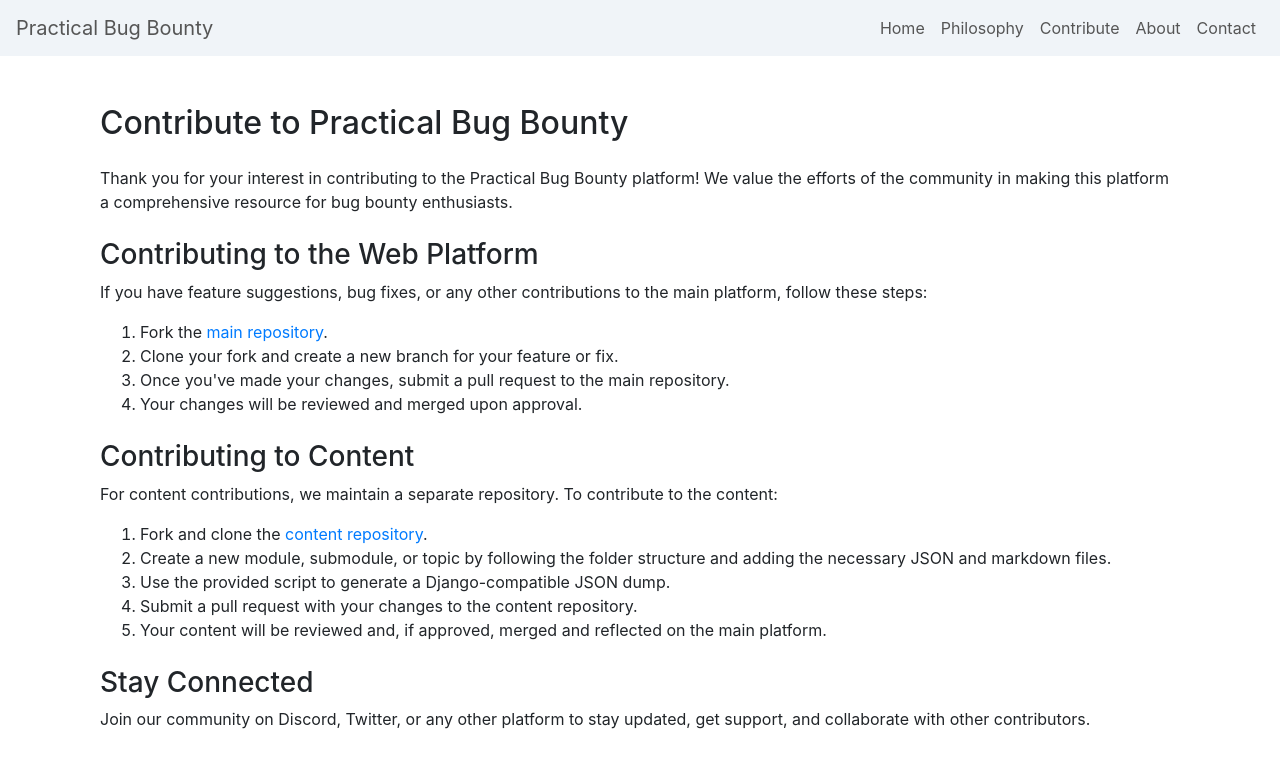
After one commit to PatrikFehrenbach/practical-bug-bounty, a Django app: page /contribute/ in a window 1280 px wide. The commit adds this page. Shown: the top 768 px of the page. Run offline with Django 4.2, Linux system fonts and the light colour scheme; some libraries are stand-ins or nearby versions.

Commit message:
new changes

```diff
--- a/bugbountytube/templates/base.html
+++ b/bugbountytube/templates/base.html
@@ -35,10 +35,13 @@
     <div class="collapse navbar-collapse" id="navbarNav">
         <ul class="navbar-nav ml-auto">
             <li class="nav-item active">
-                <a class="nav-link soft-text" href="#">Home</a>
+                <a class="nav-link soft-text" href="/">Home</a>
             </li>
             <li class="nav-item">
-                <a class="nav-link soft-text" href="#">All Courses</a>
+                <a class="nav-link soft-text" href="/philosophy">Philosophy</a>
+            </li>
+            <li class="nav-item">
+                <a class="nav-link soft-text" href="/contribute">Contribute</a>
             </li>
             <li class="nav-item">
                 <a class="nav-link soft-text" href="#">About</a>
--- /dev/null
+++ b/bugbountytube/templates/contribute.html
@@ -0,0 +1,47 @@
+{% extends "base.html" %}
+
+{% block content %}
+
+<div class="container">
+    <h2 class="mt-5 mb-4">Contribute to Practical Bug Bounty</h2>
+    <p>
+        Thank you for your interest in contributing to the Practical Bug Bounty platform! We value the efforts of the community in making this platform a comprehensive resource for bug bounty enthusiasts.
+    </p>
+
+    <section class="mt-4">
+        <h3>Contributing to the Web Platform</h3>
+        <p>
+            If you have feature suggestions, bug fixes, or any other contributions to the main platform, follow these steps:
+        </p>
+        <ol>
+            <li>Fork the <a href="https://github.com/PatrikFehrenbach/practical-bug-bounty" target="_blank">main repository</a>.</li>
+            <li>Clone your fork and create a new branch for your feature or fix.</li>
+            <li>Once you've made your changes, submit a pull request to the main repository.</li>
+            <li>Your changes will be reviewed and merged upon approval.</li>
+        </ol>
+    </section>
+
+    <section class="mt-4">
+        <h3>Contributing to Content</h3>
+        <p>
+            For content contributions, we maintain a separate repository. To contribute to the content:
+        </p>
+        <ol>
+            <li>Fork and clone the <a href="https://github.com/PatrikFehrenbach/practical-bug-bounty-content" target="_blank">content repository</a>.</li>
+            <li>Create a new module, submodule, or topic by following the folder structure and adding the necessary JSON and markdown files.</li>
+            <li>Use the provided script to generate a Django-compatible JSON dump.</li>
+            <li>Submit a pull request with your changes to the content repository.</li>
+            <li>Your content will be reviewed and, if approved, merged and reflected on the main platform.</li>
+        </ol>
+    </section>
+
+    <section class="mt-4">
+        <h3>Stay Connected</h3>
+        <p>
+            Join our community on Discord, Twitter, or any other platform to stay updated, get support, and collaborate with other contributors.
+        </p>
+        <!-- Add social media or community links here if available -->
+    </section>
+</div>
+
+{% endblock %}
--- a/bugbountytube/videos/urls.py
+++ b/bugbountytube/videos/urls.py
@@ -3,6 +3,8 @@
 
 urlpatterns = [
     path('', views.index, name='index'),
+    path('contribute/', views.contribute, name='contribute'),
+    path('philosophy/', views.philosophy, name='philosophy'),
 #    path('category/<int:category_id>/', views.category_videos, name='category_videos'),
 
 ]
--- a/bugbountytube/videos/views.py
+++ b/bugbountytube/videos/views.py
@@ -14,6 +14,14 @@
         'feedback_message': feedback_message
     })
 
+def contribute(request):
+
+    return render(request, 'contribute.html')
+
+
+def philosophy(request):
+
+    return render(request, 'philosophy.html')
 
 
 def extract_video_id_from_url(url):
```
Also changed, not shown: bugbountytube/templates/philosophy.html (added, +41 -0 lines).
